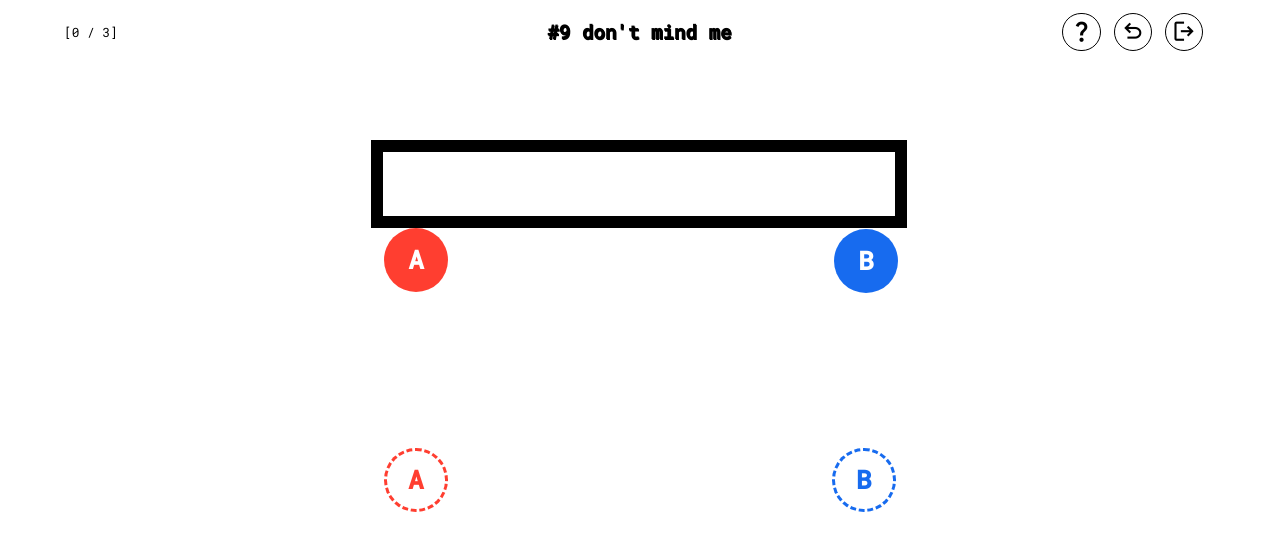
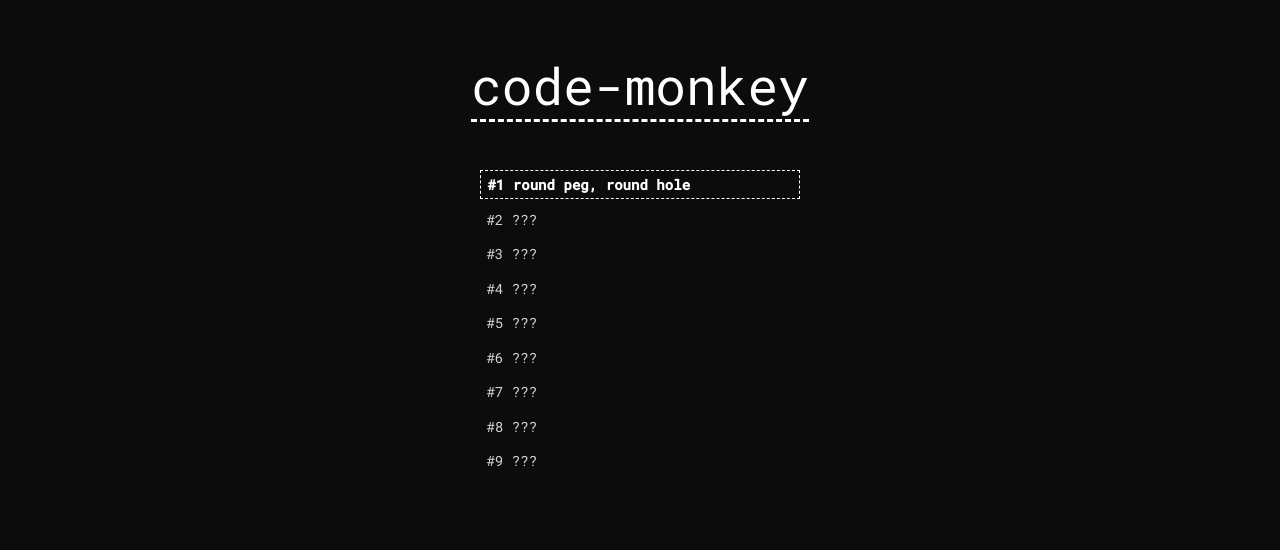
Before and after one commit to marcos-acosta/css-hell, a React (Create React App) app: page / in a window 1280 px wide. Shown: the top 550 px of the page. Built offline with nearby package versions, Linux system fonts and the light colour scheme.

Commit message:
Add solution and remove css budget

```diff
--- a/src/components/App/App.js
+++ b/src/components/App/App.js
@@ -5,7 +5,7 @@ import { LEVEL_DATA_PATH } from "../../util";
 import { useCookies } from "react-cookie";
 import MessageScreen from "../MessageScreen/MessageScreen";
 
-const _DEV_STARTING_LEVEL = 9;
+const _DEV_STARTING_LEVEL = null;
 
 export default function App() {
   const [cookies, setCookie] = useCookies(["checkpoint"]);
--- a/src/components/Level/Level.js
+++ b/src/components/Level/Level.js
@@ -59,22 +59,6 @@ const extractStylesFromElementData = (elementData) => {
   return Object.fromEntries(
     Object.entries(elementData).map(([id, data]) => [id, data.style])
   );
-};
-
-const getTotalCssBudget = (elementData) => {
-  let sum = 0;
-  for (const id in elementData) {
-    sum += parseInt(elementData[id].cssBudget);
-  }
-  return sum;
-};
-
-const getUsedCssFromStyles = (parsedCss) => {
-  let sum = 0;
-  for (const id in parsedCss) {
-    sum += Object.keys(parsedCss[id]).length;
-  }
-  return sum;
 };
 
 const formatNerfedPropertyNames = () => {
@@ -249,8 +233,6 @@ export default function Level(props) {
     parsedCustomCss,
     presetStyles
   );
-  const usedCss = getUsedCssFromStyles(parsedCustomCss);
-  const totalBudget = getTotalCssBudget(props.levelData.elementData);
 
   return (
     <>
@@ -290,8 +272,6 @@ export default function Level(props) {
         isWinning={isWinning}
         toggleShowHint={() => setShowHint(!showHint)}
         isShowingHint={showHint}
-        usedCss={usedCss}
-        totalBudget={totalBudget}
       />
       <CssEditor
         selectedElementInfo={selectedElementInfo}
--- a/src/components/LevelHeader/LevelHeader.js
+++ b/src/components/LevelHeader/LevelHeader.js
@@ -5,14 +5,6 @@ import { combineClassNames } from "../../util";
 export default function LevelHeader(props) {
   return (
     <div className={styles.gameControlsContainer}>
-      <span
-        className={combineClassNames(
-          styles.budgetInfo,
-          props.isWinning && styles.whiteText
-        )}
-      >
-        [{props.usedCss} / {props.totalBudget}]
-      </span>
       <div
         className={combineClassNames(
           styles.levelTitle,
--- a/src/components/LevelHeader/LevelHeader.module.css
+++ b/src/components/LevelHeader/LevelHeader.module.css
@@ -63,10 +63,3 @@ button.whiteButton {
 .gameControlButton.gameControlButtonSelected:hover {
   background-color: black;
 }
-
-.budgetInfo {
-  font-size: 1vw;
-  position: absolute;
-  left: 0;
-  margin-left: 5vw;
-}
```
Also changed, not shown: 1 other file (tests, documents, lock files or other folders).
